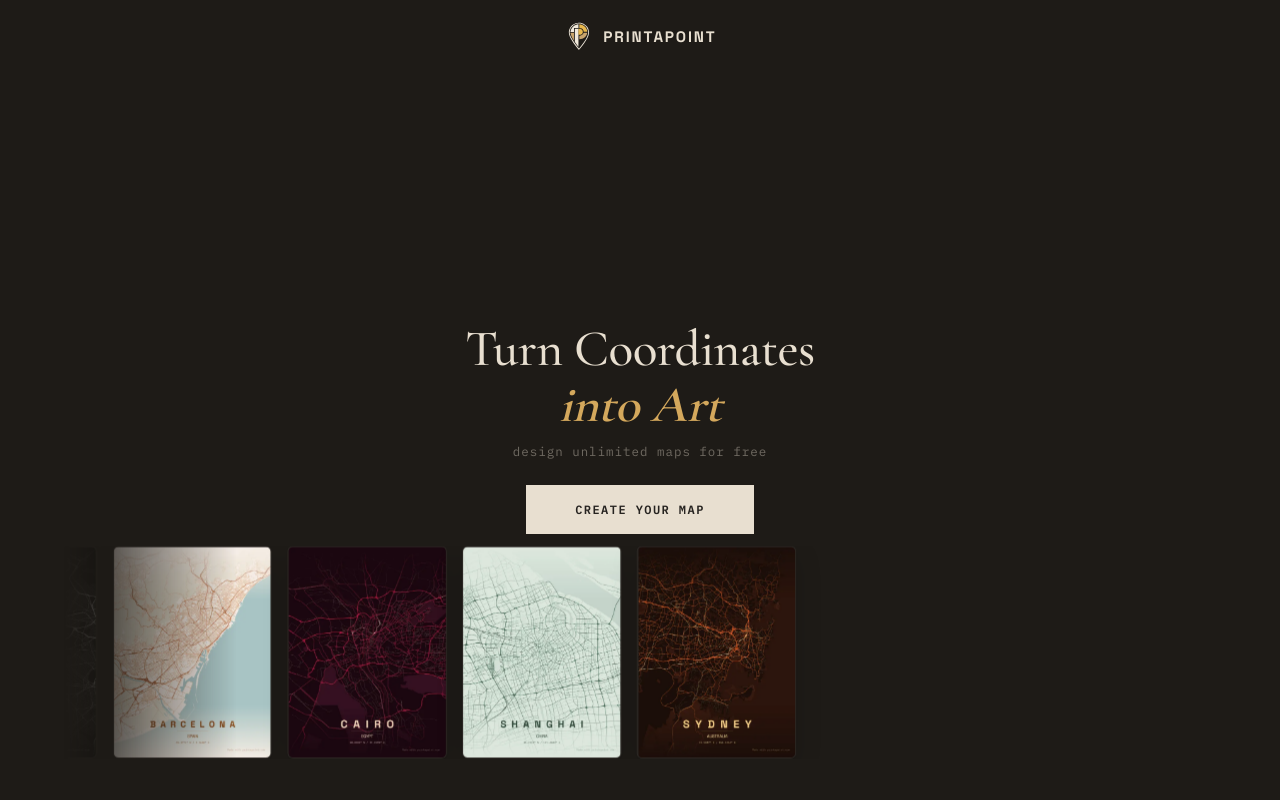
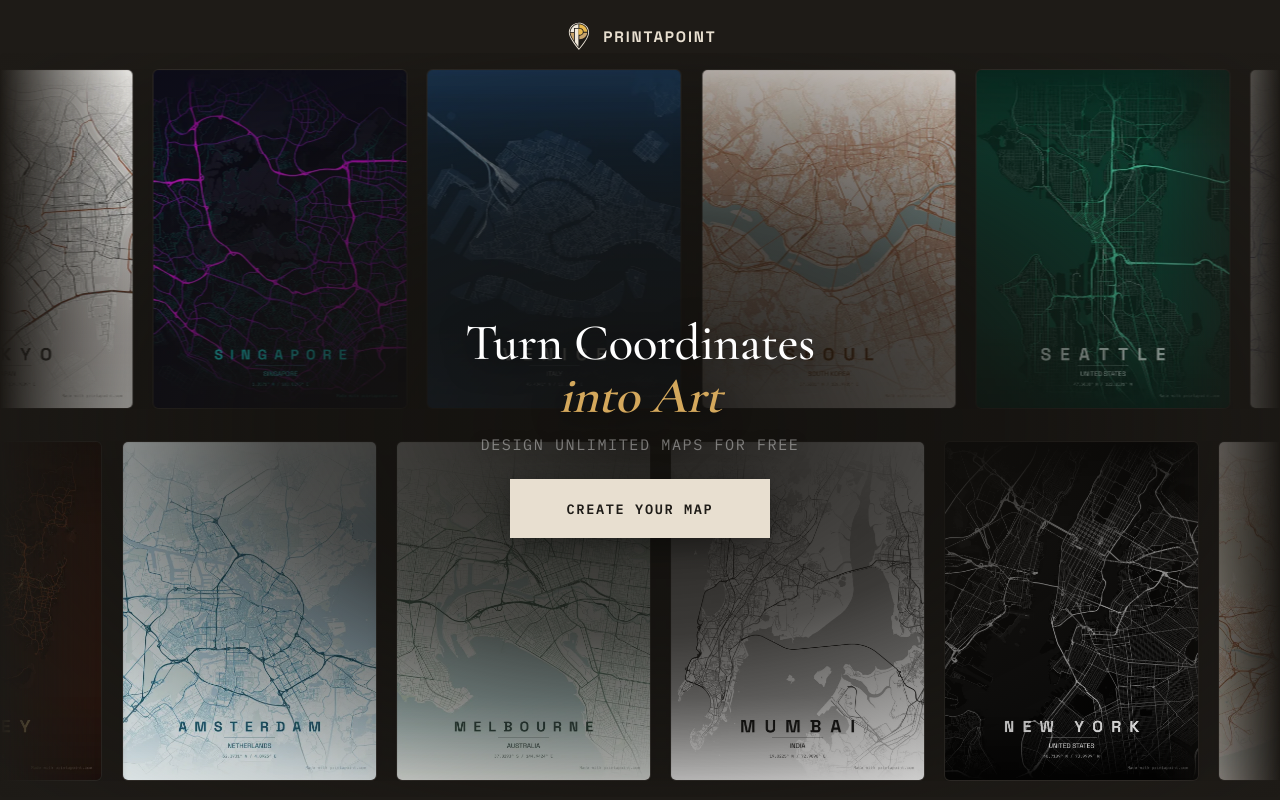
Before and after one commit to harinlee83/print-a-point, a Nuxt app: page / in a window 1280 px wide. Shown: the top 800 px of the page. Built offline with nearby package versions, Linux system fonts and the light colour scheme.

Commit message:
refined cinematic hero overlay

```diff
--- a/app/assets/css/main.css
+++ b/app/assets/css/main.css
@@ -1628,24 +1628,59 @@ button.ghost {
 
 /* ── Carousel Section (full-bleed) ── */
 
+.home-fold {
+  position: relative;
+  width: 100vw;
+  margin-left: calc(-1 * (100vw - 100%) / 2);
+  height: clamp(600px, 95vh, 1000px);
+  background: var(--bg);
+  display: flex;
+  flex-direction: column;
+  justify-content: center;
+  gap: 2rem;
+  overflow: hidden;
+}
+
 .home-carousel-section {
   width: 100vw;
-  margin-left: calc(-1 * (100vw - 100%) / 2);
-  display: grid;
-  gap: 1rem;
-  padding: 2rem 0 0;
+  display: flex;
+  align-items: center;
   overflow: hidden;
-  mask-image: linear-gradient(to right, transparent, black 15%, black 85%, transparent);
-  -webkit-mask-image: linear-gradient(to right, transparent, black 15%, black 85%, transparent);
+  mask-image: linear-gradient(to right, transparent, black 10%, black 90%, transparent);
+  -webkit-mask-image: linear-gradient(to right, transparent, black 10%, black 90%, transparent);
 }
 
 /* ── Hero ── */
 
 .home-hero {
-  display: grid;
+  position: absolute;
+  inset: 0;
+  display: grid;
+  place-content: center;
   justify-items: center;
   gap: 1.6rem;
-  padding: 3.5rem 0 2rem;
+  padding: 2rem;
+  z-index: 10;
+  pointer-events: none;
+}
+
+.home-hero-blur {
+  position: absolute;
+  inset: 0;
+  z-index: 4;
+  backdrop-filter: blur(8px);
+  -webkit-backdrop-filter: blur(8px);
+  mask-image: radial-gradient(ellipse at center, black 0%, black 45%, transparent 80%);
+  -webkit-mask-image: radial-gradient(ellipse at center, black 0%, black 45%, transparent 80%);
+  pointer-events: none;
+}
+
+.home-hero-overlay {
+  position: absolute;
+  inset: 0;
+  z-index: 5;
+  background: radial-gradient(ellipse at center, rgba(20, 18, 15, 0.95) 0%, rgba(20, 18, 15, 0.75) 40%, rgba(20, 18, 15, 0.2) 75%, transparent 100%);
+  pointer-events: none;
 }
 
 .home-hero-copy {
@@ -1659,12 +1694,13 @@ button.ghost {
   margin: 0;
   font-family: "Cormorant Garamond", "Times New Roman", serif;
   font-weight: 400;
-  font-size: clamp(2.8rem, 2rem + 4vw, 5.5rem);
-  line-height: 1.1;
+  font-size: clamp(4.5rem, 8vw + 2rem, 8.5rem);
+  line-height: 1.05;
   letter-spacing: -0.01em;
-  color: var(--ink);
+  color: #fff;
   opacity: 0;
   animation: homeFadeUp 0.9s cubic-bezier(0.16, 1, 0.3, 1) forwards;
+  text-shadow: 0 4px 30px rgba(0, 0, 0, 0.8);
 }
 
 .home-hero-copy h1 em {
@@ -1676,13 +1712,14 @@ button.ghost {
 .home-hero-subtext {
   margin: 0;
   font-family: "IBM Plex Mono", monospace;
-  font-size: 0.78rem;
-  font-weight: 400;
-  letter-spacing: 0.08em;
-  color: var(--ink);
+  font-size: 0.95rem;
+  font-weight: 500;
+  letter-spacing: 0.1em;
+  color: #fff;
   opacity: 0;
-  text-transform: lowercase;
+  text-transform: uppercase;
   animation: homeFadeUpSub 0.9s cubic-bezier(0.16, 1, 0.3, 1) 0.15s forwards;
+  text-shadow: 0 2px 15px rgba(0, 0, 0, 0.8);
 }
 
 /* ── Trust line ── */
@@ -1701,26 +1738,30 @@ button.ghost {
 /* ── CTA ── */
 
 .home-cta {
+  pointer-events: auto;
   display: inline-flex;
   align-items: center;
   justify-content: center;
   text-decoration: none;
   font-family: "IBM Plex Mono", monospace;
-  font-size: 0.75rem;
+  font-size: 0.85rem;
   font-weight: 600;
   letter-spacing: 0.12em;
   text-transform: uppercase;
   background: var(--ink);
-  color: var(--surface);
+  color: var(--bg);
   border: 1px solid var(--ink);
-  padding: 1rem 3rem;
-  transition: background 0.25s ease, color 0.25s ease, border-color 0.25s ease, transform 0.25s ease;
+  padding: 1.2rem 3.5rem;
+  transition: background 0.25s ease, color 0.25s ease, border-color 0.25s ease, transform 0.25s ease, box-shadow 0.25s ease;
+  box-shadow: 0 8px 30px rgba(0, 0, 0, 0.4);
 }
 
 .home-cta:hover {
   background: var(--accent);
-  color: var(--accent-ink);
+  color: var(--bg);
   border-color: var(--accent);
+  transform: translateY(-2px);
+  box-shadow: 0 12px 40px rgba(0, 0, 0, 0.5);
 }
 
 /* ── Gallery carousel ── */
@@ -1734,18 +1775,18 @@ button.ghost {
 
 .home-carousel-track {
   display: flex;
-  gap: 1.1rem;
+  gap: 1.2rem;
   width: max-content;
-  animation: home-poster-scroll 60s linear infinite;
+  animation: home-poster-scroll 90s linear infinite;
 }
 
 .home-carousel-track--reverse {
-  animation: home-poster-scroll-reverse 65s linear infinite;
+  animation: home-poster-scroll-reverse 95s linear infinite;
 }
 
 
 .home-carousel-card {
-  width: clamp(180px, 18vw, 260px);
+  width: clamp(220px, 22vw, 320px);
   border: 1px solid color-mix(in oklab, var(--line) 60%, transparent);
   border-radius: 6px;
   background: var(--surface);
--- a/app/pages/index.vue
+++ b/app/pages/index.vue
@@ -10,7 +10,7 @@
     <main class="home-main">
       <div class="home-fold">
         <!-- Carousel row 1 -->
-      <div class="home-carousel-section home-carousel-section--top">
+        <div class="home-carousel-section">
           <div class="home-carousel" aria-label="Poster gallery row 1">
             <div class="home-carousel-track">
               <NuxtLink
@@ -27,15 +27,6 @@
             </div>
           </div>
         </div>
-
-      <!-- Headline + CTA between carousels -->
-      <section class="home-hero">
-        <div class="home-hero-copy">
-          <h1>Turn Coordinates<br /><em>into Art</em></h1>
-          <p class="home-hero-subtext">Design unlimited maps for free</p>
-        </div>
-        <NuxtLink class="home-cta" to="/create">Create Your Map</NuxtLink>
-      </section>
 
         <!-- Carousel row 2 -->
         <div class="home-carousel-section">
@@ -55,6 +46,16 @@
             </div>
           </div>
         </div>
+
+        <!-- Headline + CTA floating over carousels -->
+        <div class="home-hero-overlay"></div>
+        <section class="home-hero">
+          <div class="home-hero-copy">
+            <h1>Turn Coordinates<br /><em>into Art</em></h1>
+            <p class="home-hero-subtext">Design unlimited maps for free</p>
+          </div>
+          <NuxtLink class="home-cta" to="/create">Create Your Map</NuxtLink>
+        </section>
       </div>
 
       <div class="home-divider-wrapper">
```
Lines whose indentation alone changed are shown as unchanged.
